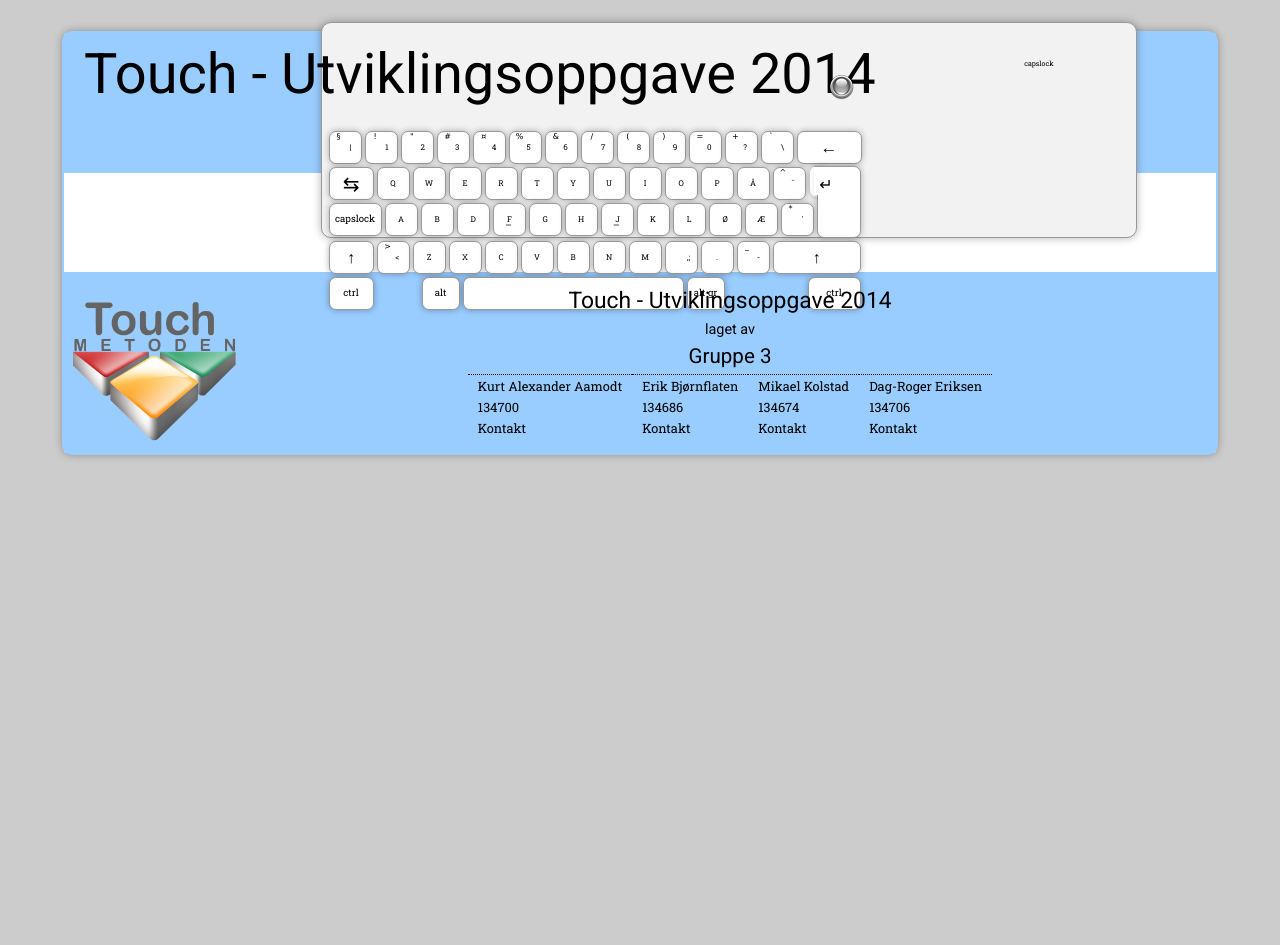
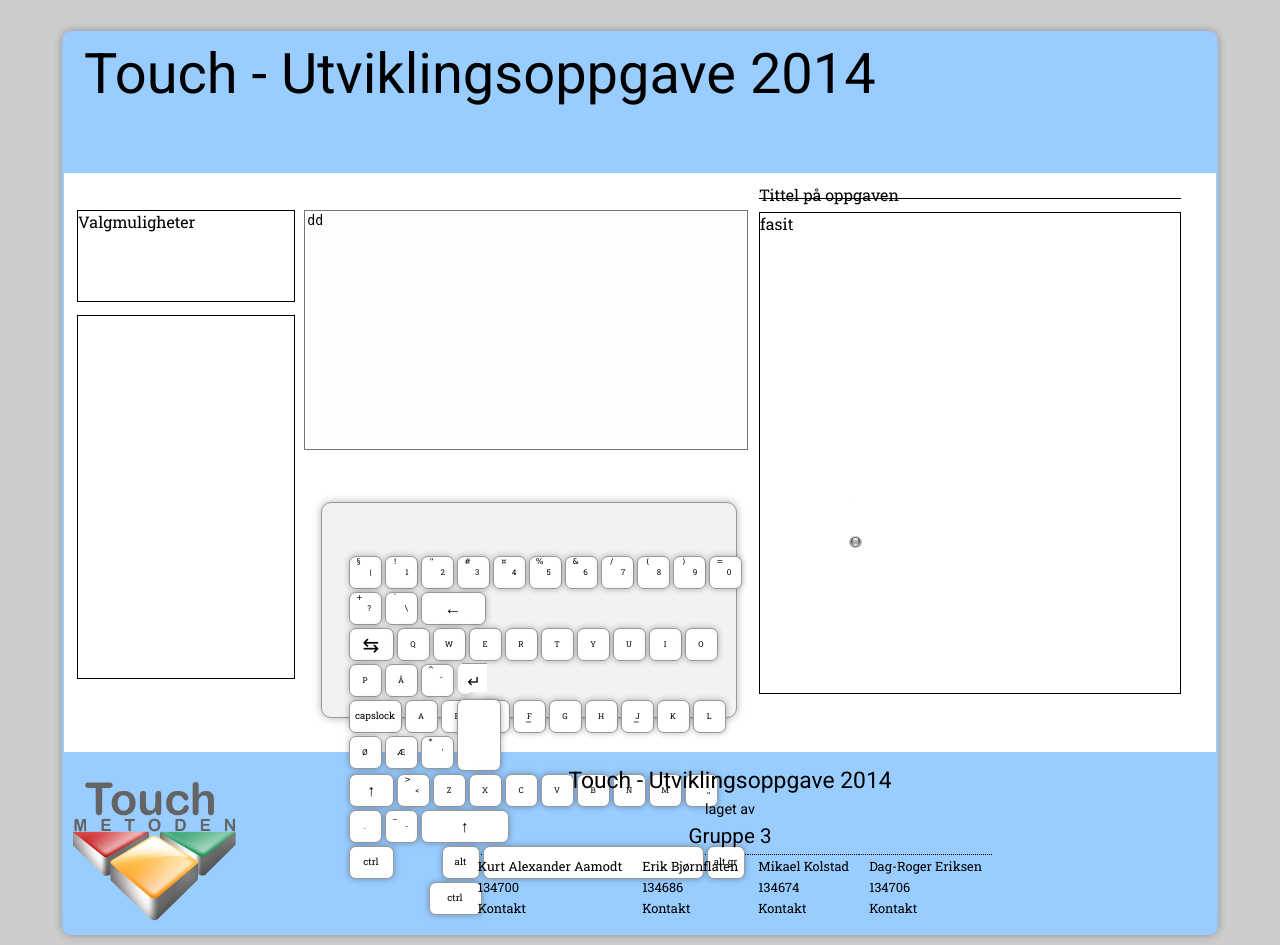
Before and after one commit to ekkodill/jalla, a PHP site: page /skriv.php in a window 1280 px wide. Before the commit the page ends 459 px from the top, so only its background shows below. Run offline with PHP 8.4, Linux system fonts and the light colour scheme.

Commit message:
Elementer er lagt til

```diff
--- a/skriv.php
+++ b/skriv.php
@@ -1,4 +1,4 @@
-<!--Denne siden er utviklet av Erik Bjørnflaten., siste gang endret 27.02.2014
+<!--Denne siden er utviklet av Erik Bjørnflaten., siste gang endret 13.04.2014
 Denne siden er kontrollert av kurt siste gang 03.03.2014  !-->
 <?php
 include_once 'includes/init.php';
@@ -14,10 +14,22 @@
     <div id="page">
   <?php include_once 'design/header.php'; ?>
            <section style="width:94%">
-            <div id="container" style="width:800px">
-                <ul id="keyboard"><br><div class="cltekst" id="cltekst">capslock</div><br>
-                    <li class="capsen lastitem"><img src="img/capsoff.png" width="25" height="25" alt="capslock er av"></li>
-                    <li hidden class="caps"id="capslock"><img src="img/capson.png" width="25" height="25" alt="capslock er på"></li>
+
+           <div class="bfleft">
+           <div class="valgmuligheter">Valgmuligheter</div>
+           <div class="uboliste"></div>
+
+           </div>
+           <textarea class="opgtekst" resize: none;>dd</textarea>
+
+<div class="bfright">
+    <div class="oppgavetittel">Tittel på oppgaven</div>
+<div class="fasit">fasit</div>
+</div>
+            <div id="container">
+                <ul id="keyboard">
+                    <li class="capsen lastitem"><br><img src="img/capsoff.png" width="12.5" height="12.5" alt="capslock er av"></li>
+                    <li hidden class="caps"id="capslock"><img src="img/capson.png" width="12.5" height="12.5" alt="capslock er på"></li>
                     <br><br>
                     <li class="tegn"id="220"><span class="off">|</span><span class="on">§</span></li>
                     <li class="tegn"id="49"><span class="off">1</span><span class="on">!</span></li>
@@ -61,7 +73,7 @@
                     <li class="tegn"id="192">Ø</li>
                     <li class="tegn"id="222">Æ</li>
                      <li class="tegn"id="191"><span class="off">'</span><span class="on">*</span></li>
-                    <li class="return lastitem" id="enter">  </li>
+                    <li class="return" id="enter">  </li>
                     <li class="left-shift"	id="lshift">&uarr;</li>
                     <li class="tegn"id="60"><span class="off"><</span><span class="on">></span></li>
                     <li class="tegn"id="90">Z</li>
@@ -81,7 +93,9 @@
                     <li class="altgr"id="gralt">alt gr</li>
                     <li class="ctrlr"id="rctrl">ctrl</li>
                 </ul>
-            </div></section>
+            </div>
+
+            </section>
   <?php include_once('design/footer.php'); ?>
     </div>
 </body>
```
